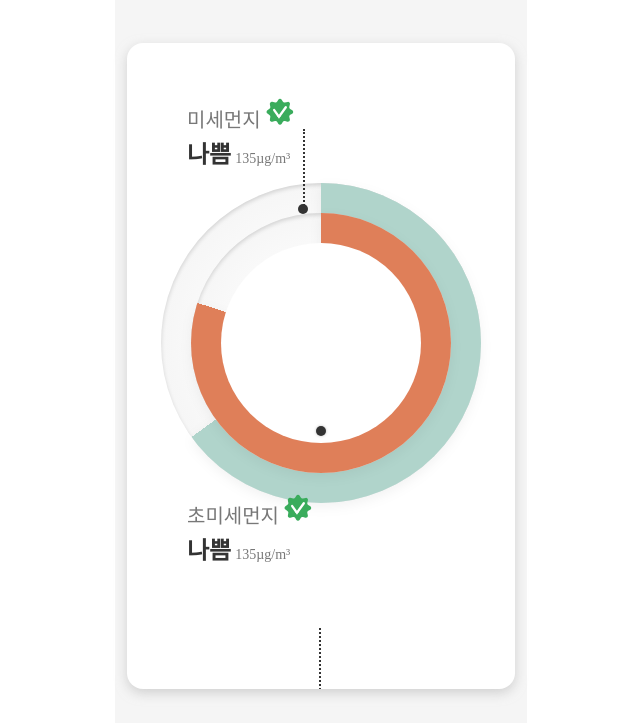
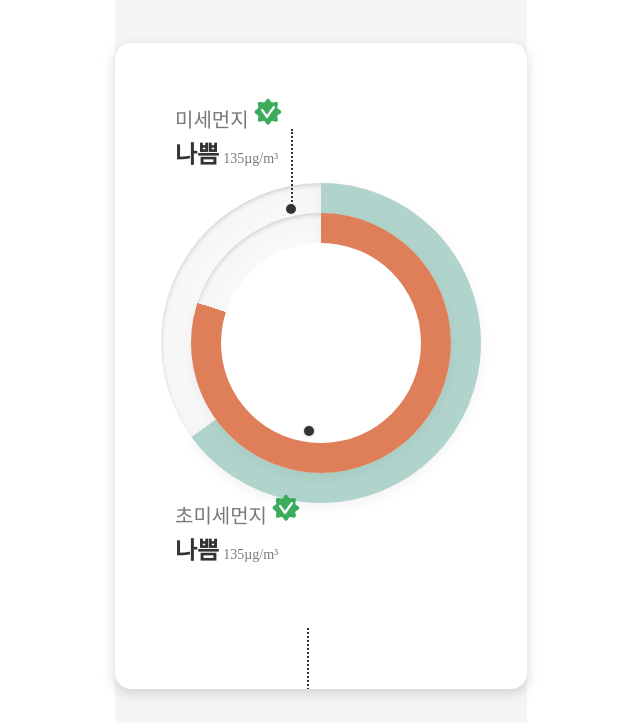
Before and after one commit to maenglion/hudadak-front, a website: page www/index.html in a window 1280 px wide. Shown: the part 697-1420 px from the top of the page, without its empty margins (319-959 px from the left). Drawn offline with Linux system fonts and the light colour scheme; a web font is replaced by a local one.

Commit message:
air quality card width

```diff
--- a/www/styles.css
+++ b/www/styles.css
@@ -283,7 +283,7 @@ html, body {
    ======================================== */
 
 .air-quality-card {
-  width: var(--card-w);
+  width: 380(--card-w);
   height: var(--card-h);
   margin-top: 0px;
   margin-left: auto;
```
